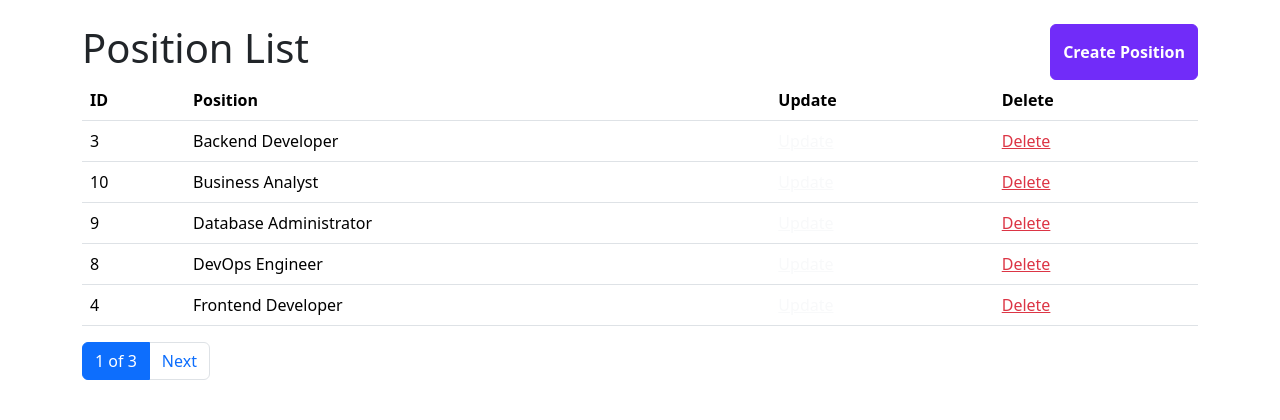
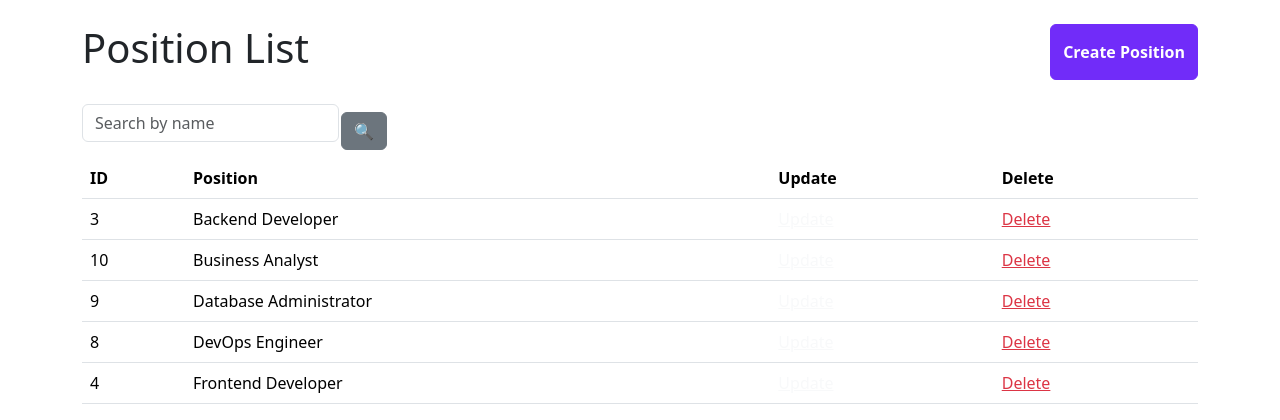
Before and after one commit to pavliukkk/task-manager, a Django app: page /positions/ in a window 1280 px wide. Shown: the part 73-493 px from the top of the page. Run offline with Django 5.2, Linux system fonts and the light colour scheme; a user stored in the database is signed in; data comes from the database, SQL or seed files in the repository; some libraries are stand-ins or nearby versions.

Commit message:
implemented search position name feature, edited PositionListiew, created form & added search field in position_list.html and created search_form.html

```diff
--- a/task_manager/forms.py
+++ b/task_manager/forms.py
@@ -7,13 +7,13 @@ from task_manager.models import Worker, Task
 class WorkerCreateForm(UserCreationForm):
     class Meta(UserCreationForm.Meta):
         model = Worker
-        fields = UserCreationForm.Meta.fields + ("first_name", "last_name", "email", "position", )
+        fields = UserCreationForm.Meta.fields + ("first_name", "last_name", "email", "position",)
 
 
 class WorkerUpdateForm(forms.ModelForm):
     class Meta:
         model = Worker
-        fields = ("first_name", "last_name", "email", "position", )
+        fields = ("first_name", "last_name", "email", "position",)
 
 
 class TaskForm(forms.ModelForm):
@@ -26,3 +26,12 @@ class TaskForm(forms.ModelForm):
     class Meta:
         model = Task
         fields = "__all__"
+
+
+class PositionNameSearchForm(forms.Form):
+    name = forms.CharField(
+        max_length=255,
+        required=False,
+        label="",
+        widget=forms.TextInput(attrs={"placeholder": "Search by name"}),
+    )
--- a/task_manager/views.py
+++ b/task_manager/views.py
@@ -4,7 +4,7 @@ from django.shortcuts import render
 from django.urls import reverse, reverse_lazy
 from django.views import generic
 
-from task_manager.forms import WorkerCreateForm, TaskForm, WorkerUpdateForm
+from task_manager.forms import WorkerCreateForm, TaskForm, WorkerUpdateForm, PositionNameSearchForm
 from task_manager.models import Worker, Position, Task, TaskType
 
 
@@ -46,6 +46,19 @@ class PositionListView(LoginRequiredMixin, generic.ListView):
     model = Position
     template_name = "task_manager/position_list.html"
     paginate_by = 5
+
+    def get_context_data(self, *, object_list=..., **kwargs):
+        context = super(PositionListView, self).get_context_data(**kwargs)
+        name = self.request.GET.get("name", "")
+        context["search_form"] = PositionNameSearchForm(initial={"name": name})
+        return context
+
+    def get_queryset(self):
+        name = self.request.GET.get("name", "")
+        queryset = Position.objects.all()
+        if name:
+            return queryset.filter(name__icontains=name)
+        return queryset
 
 
 class PositionUpdateView(LoginRequiredMixin, generic.UpdateView):
--- /dev/null
+++ b/templates/includes/search_form.html
@@ -0,0 +1,5 @@
+{% load crispy_forms_filters %}
+<form action="" method="get" class="row row-cols-md-auto g-1 align-items-center">
+  {{ search_form|crispy }}
+  <input class="btn btn-secondary" type="submit" value="🔍">
+</form>
--- a/templates/task_manager/position_list.html
+++ b/templates/task_manager/position_list.html
@@ -7,6 +7,8 @@
       </h1>
       <a class="btn btn-bd-primary create" href="{% url "task_manager:position-create" %}">Create Position</a>
     </div>
+  <br>
+    {% include "includes/search_form.html" %}
 
     {% if position_list %}
       <table class="table">
```
